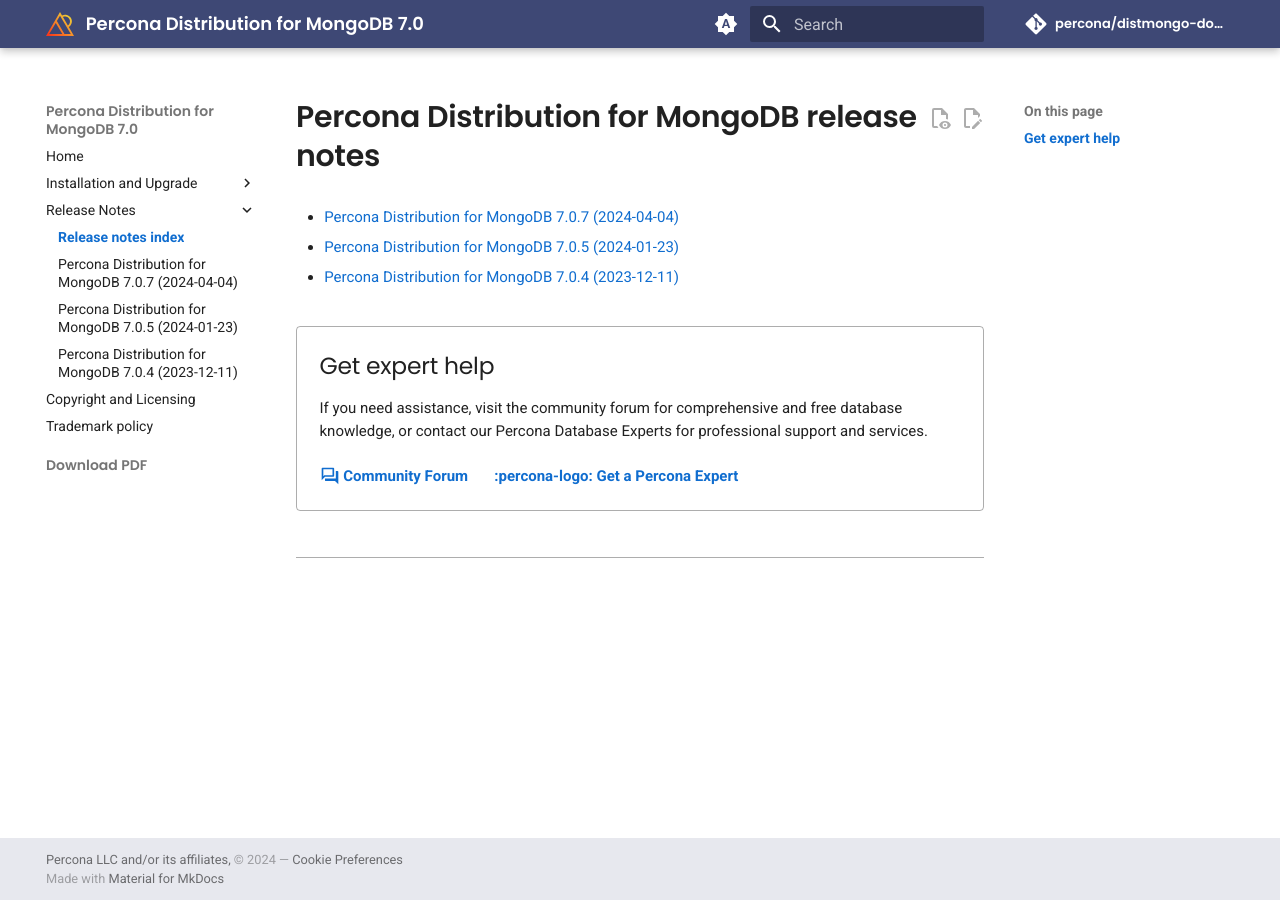
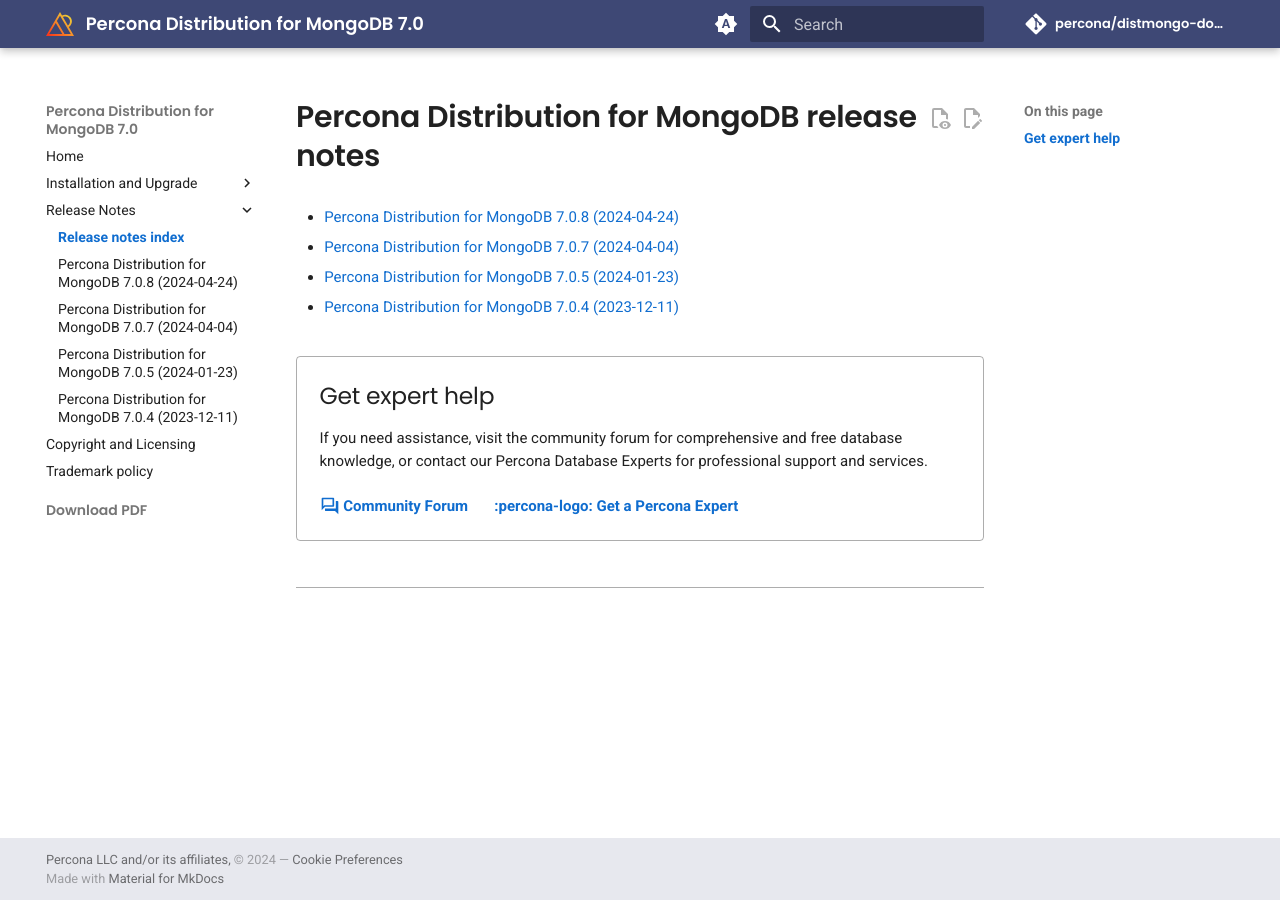
Before and after one commit to percona/distmongo-docs, an MkDocs documentation site: the page built from docs/release-notes.md, in a window 1280 px wide. Built offline with MkDocs 1.6.1 and Material for MkDocs 9.7.7, drawn with Linux system fonts in a browser that asks for light colours; nearby versions of some CDN libraries; comment, search, counter and statistics services are not loaded; the version menu is left out.

Commit message:
DISTMONGO-292 Release notes 7.0.8
new file:   docs/release-notes-v7.0.8.md
        modified:   docs/release-notes.md
        modified:   mkdocs-base.yml
        modified:   variables.yml

```diff
--- a/docs/release-notes.md
+++ b/docs/release-notes.md
@@ -1,4 +1,6 @@
 # Percona Distribution for MongoDB release notes
+
+* [Percona Distribution for MongoDB 7.0.8 (2024-04-24)](release-notes-v7.0.8.md)
 
 * [Percona Distribution for MongoDB 7.0.7 (2024-04-04)](release-notes-v7.0.7.md)
 
--- a/mkdocs-base.yml
+++ b/mkdocs-base.yml
@@ -134,7 +134,7 @@
   with-pdf: # https://github.com/orzih/mkdocs-with-pdf
           output_path: '_pdf/PerconaDistributionforMongoDB-7.0.pdf'
           cover_title: 'Distribution for MongoDB Documentation 7.0'
-          cover_subtitle: 7.0.7 (April 04, 2024)
+          cover_subtitle: 7.0.8 (April 24, 2024)
           author: 'Percona Technical Documentation Team'
           cover_logo: docs/_images/Percona_Logo_Color.png
           debug_html: false
@@ -161,6 +161,7 @@
       - minor-upgrade.md
   - Release Notes:
       - "Release notes index": "release-notes.md"
+      - release-notes-v7.0.8.md
       - release-notes-v7.0.7.md
       - release-notes-v7.0.5.md
       - release-notes-v7.0.4.md
--- a/variables.yml
+++ b/variables.yml
@@ -1,5 +1,5 @@
 # PDMDB Variables set for HTML output
 # See also mkdocs.yml plugins.with-pdf.cover_subtitle and output_path
 
-release: 'release-notes-v7.0.7'
+release: 'release-notes-v7.0.8'
 version: '7.0'
```
Also changed, not shown: docs/release-notes-v7.0.8.md (added, +48 -0 lines).
